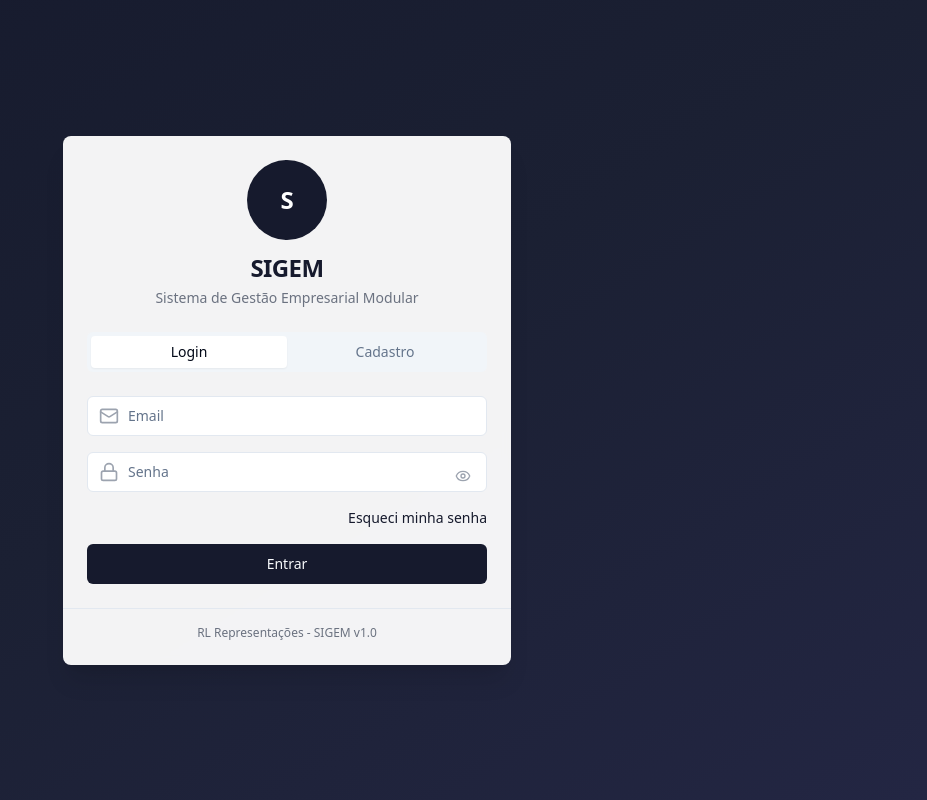
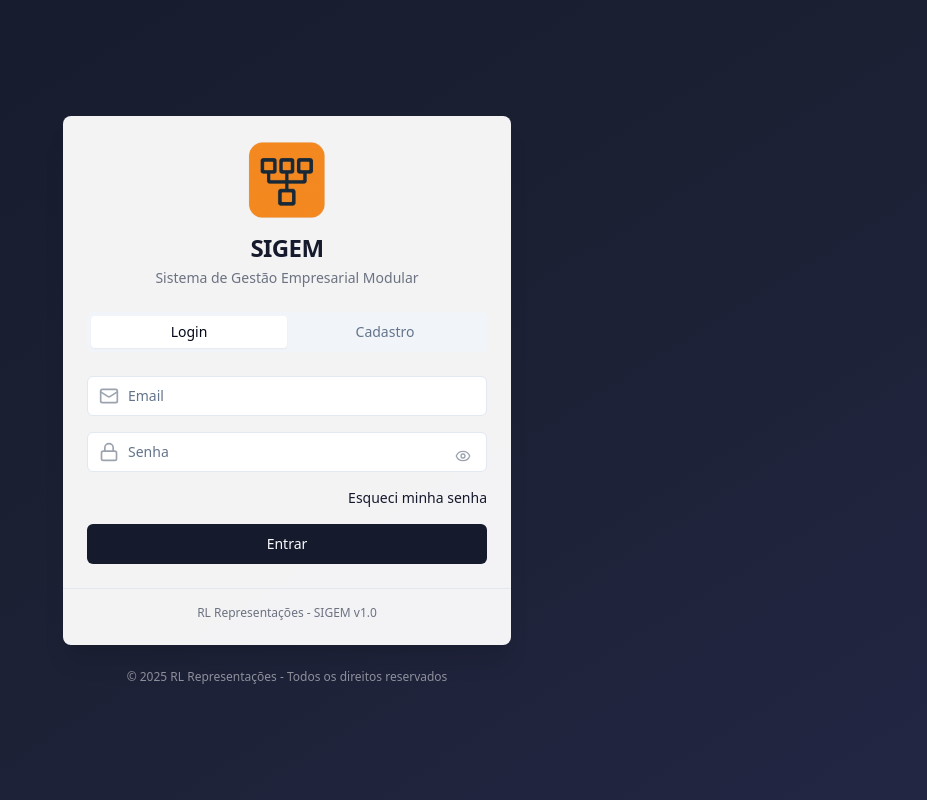
Before and after one commit to rlrepresentacoes/sigem, a React (Vite) app: page / in a window 1280 px wide. Shown: the whole page, without its empty margins (353-1280 px from the left). Built offline with nearby package versions, Linux system fonts and the light colour scheme.

Commit message:
feat: Add logo to login and sidebar
Adds the logo to the login page and the sidebar component.

```diff
--- a/src/components/LoginForm.tsx
+++ b/src/components/LoginForm.tsx
@@ -103,8 +103,8 @@ const LoginForm = () => {
     <>
       <Card className="w-full shadow-xl border-0 bg-white/95 backdrop-blur-sm">
         <CardHeader className="space-y-1 text-center pb-2">
-          <div className="mx-auto mb-2 flex h-20 w-20 items-center justify-center rounded-full bg-sigem-dark-blue">
-            <span className="text-2xl font-bold text-white">S</span>
+          <div className="mx-auto mb-2 flex h-20 w-20 items-center justify-center rounded-full">
+            <img src="/lovable-uploads/f31407fa-81f2-4a3f-8a5a-bd6195d196ac.png" alt="Logo RL Representações" className="h-20 w-20" />
           </div>
           <CardTitle className="text-2xl font-bold tracking-tight text-sigem-dark-blue">SIGEM</CardTitle>
           <p className="text-sm text-gray-500">Sistema de Gestão Empresarial Modular</p>
--- a/src/components/SigemSidebar.tsx
+++ b/src/components/SigemSidebar.tsx
@@ -8,9 +8,11 @@ import { Tooltip, TooltipContent, TooltipProvider, TooltipTrigger } from "@/comp
 import { Avatar, AvatarFallback, AvatarImage } from '@/components/ui/avatar';
 import { Separator } from '@/components/ui/separator';
 import { Badge } from "@/components/ui/badge";
+
 interface SidebarProps {
   className?: string;
 }
+
 const SigemSidebar = ({
   className
 }: SidebarProps) => {
@@ -22,9 +24,11 @@ const SigemSidebar = ({
   const navigate = useNavigate();
   const location = useLocation();
   const [mounted, setMounted] = useState(false);
+
   useEffect(() => {
     setMounted(true);
   }, []);
+
   if (!user) return null;
 
   // Define module navigation items based on user role
@@ -126,17 +130,19 @@ const SigemSidebar = ({
     if (!user.name || !user.surname) return 'U';
     return `${user.name.charAt(0)}${user.surname.charAt(0)}`.toUpperCase();
   };
+
   if (!mounted) return null;
+
   return <div className={cn('flex flex-col h-screen bg-gradient-to-b from-sigem-dark-blue via-[#1b2033] to-[#1d2239] text-white transition-all duration-300 border-r border-gray-800/30 shadow-lg', collapsed ? 'w-[72px]' : 'w-64', className)}>
       {/* Sidebar Header - Logo and Toggle */}
       <div className={cn("flex items-center px-4 py-3 h-16", collapsed ? "justify-center" : "justify-between")}>
-        {!collapsed && <div className="text-xl font-bold tracking-tight flex items-center">
-
+        {!collapsed && <div className="text-xl font-bold tracking-tight flex items-center gap-2">
+            <img src="/lovable-uploads/f31407fa-81f2-4a3f-8a5a-bd6195d196ac.png" alt="Logo RL" className="h-8 w-8" />
             {getModuleTitle()}
           </div>}
 
-        {collapsed && <div className="flex items-center justify-center bg-white/10 rounded-md p-1.5">
-            <span className="text-white text-base font-extrabold">S</span>
+        {collapsed && <div className="flex items-center justify-center p-1.5">
+            <img src="/lovable-uploads/f31407fa-81f2-4a3f-8a5a-bd6195d196ac.png" alt="Logo RL" className="h-8 w-8" />
           </div>}
 
         {!collapsed && <Button variant="ghost" size="icon" onClick={() => setCollapsed(!collapsed)} className="text-white hover:bg-white/10 rounded-full transition-colors">
@@ -260,4 +266,5 @@ const SigemSidebar = ({
       </div>
     </div>;
 };
+
 export default SigemSidebar;
--- a/src/pages/LoginPage.tsx
+++ b/src/pages/LoginPage.tsx
@@ -16,6 +16,9 @@ const LoginPage = () => {
       <div className="w-full max-w-md">
         <LoginForm />
       </div>
+      <div className="mt-6 text-white/50 text-xs text-center">
+        © 2025 RL Representações - Todos os direitos reservados
+      </div>
     </div>
   );
 };
```
Also changed, not shown: public/lovable-uploads/f31407fa-81f2-4a3f-8a5a-bd6195d196ac.png (added).
